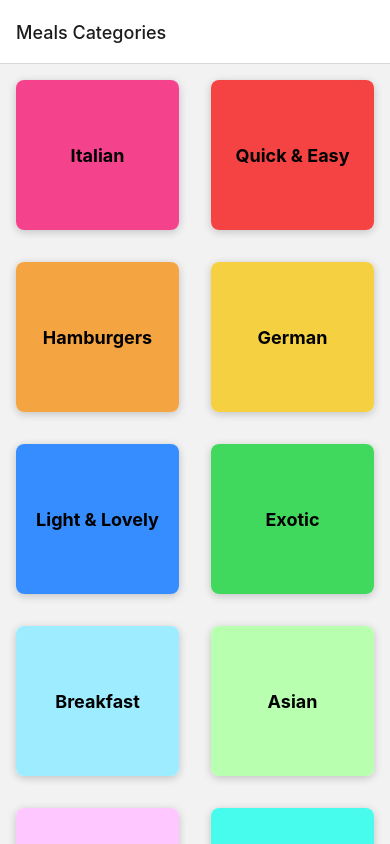
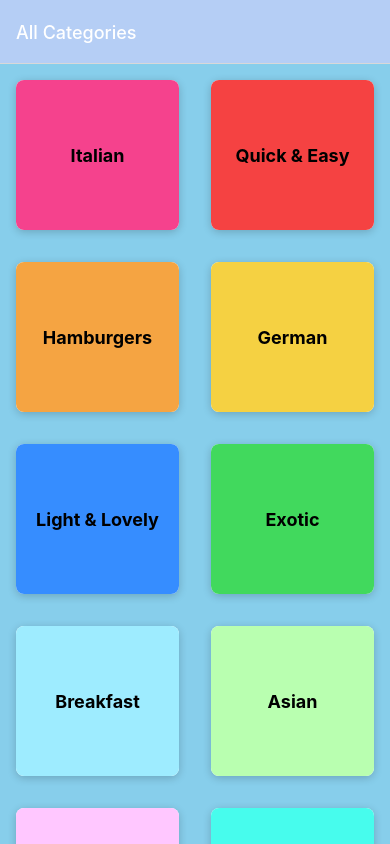
Before and after one commit to Azzam-Aldulaylan/React-Native, a React Native app: screen / in a window 390 px wide. Built offline with nearby package versions, Linux system fonts and the light colour scheme.

Commit message:
Styling the backgrounds using screenOptions.

```diff
--- a/App.js
+++ b/App.js
@@ -10,15 +10,27 @@
 
 export default function App() {
   return (
-  <>
-  <StatusBar style='dark' />
-  <NavigationContainer>
-    <Stack.Navigator>
-      <Stack.Screen name="Meals Categories" component={CategoriesScreens}/>
-      <Stack.Screen name="MealsScreen" component={MealsScreen}/>
-    </Stack.Navigator>
-  </NavigationContainer>
-</>
+    <>
+      <StatusBar style="dark" />
+      <NavigationContainer>
+        <Stack.Navigator
+          screenOptions={{
+            headerStyle: { backgroundColor: "#b5cef5" },
+            headerTintColor: "white",
+            contentStyle: { backgroundColor: "skyblue" },
+          }}
+        >
+          <Stack.Screen
+            name="Meals Categories"
+            component={CategoriesScreens}
+            options={{
+              title: "All Categories",
+            }}
+          />
+          <Stack.Screen name="MealsScreen" component={MealsScreen} />
+        </Stack.Navigator>
+      </NavigationContainer>
+    </>
   );
 }
 
```
